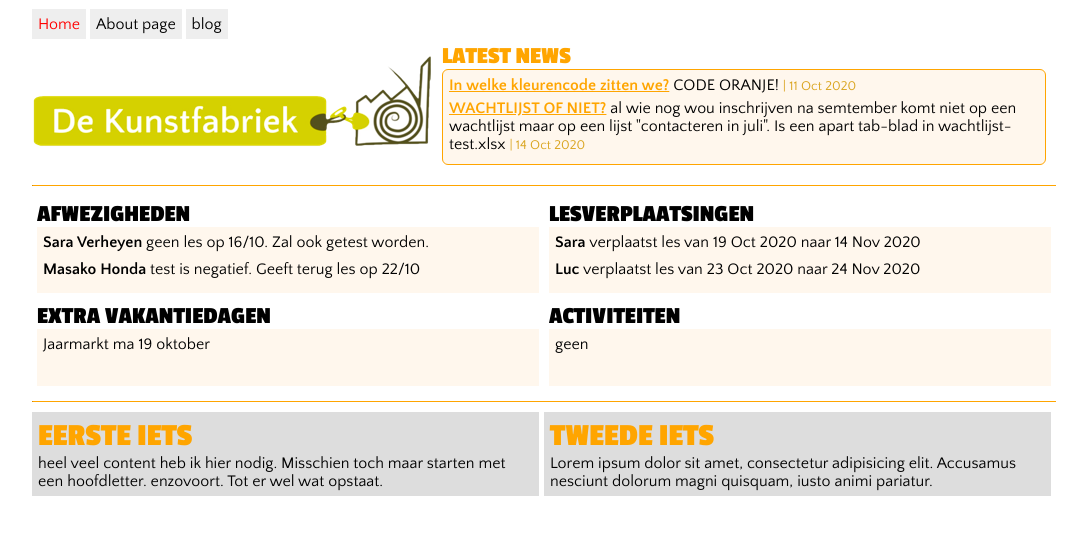
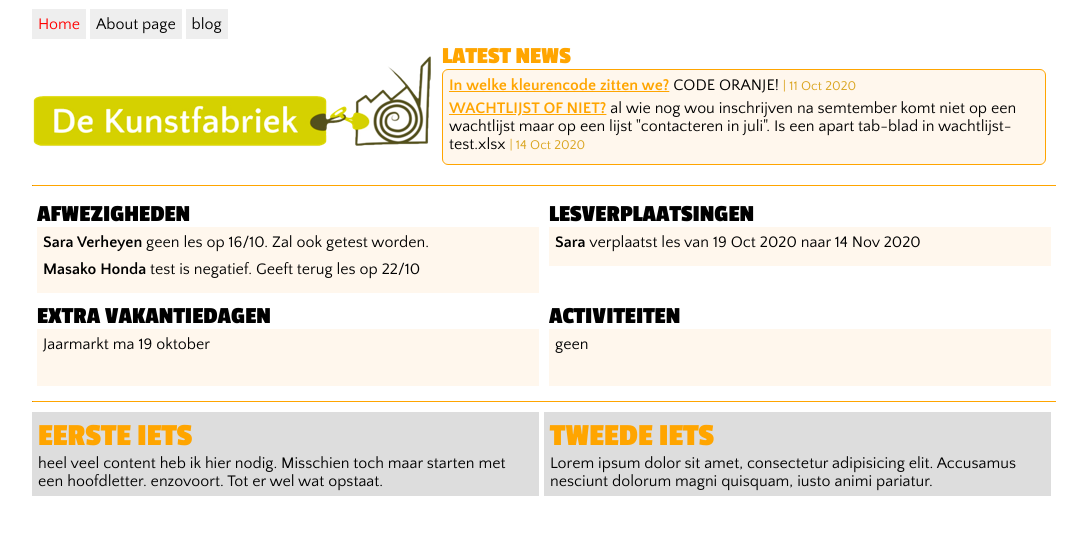
Before and after one commit to lucvndck/jekyll-test, a Jekyll site: the page built from index.html, in a window 1280 px wide. Shown: the top 535 px of the page, without its empty margins (96-1178 px from the left). Built offline with Jekyll 4.4.1, drawn with Linux system fonts in a browser that asks for light colours.

Commit message:
Update lesverplaatsing.yml

```diff
--- a/_data/lesverplaatsing.yml
+++ b/_data/lesverplaatsing.yml
@@ -1,6 +1,3 @@
 - name: Sara
   datum-van: 2020-10-19
   datum-naar: 2020-11-14
-- name: Luc
-  datum-van: 2020-10-23
-  datum-naar: 2020-11-24
```
